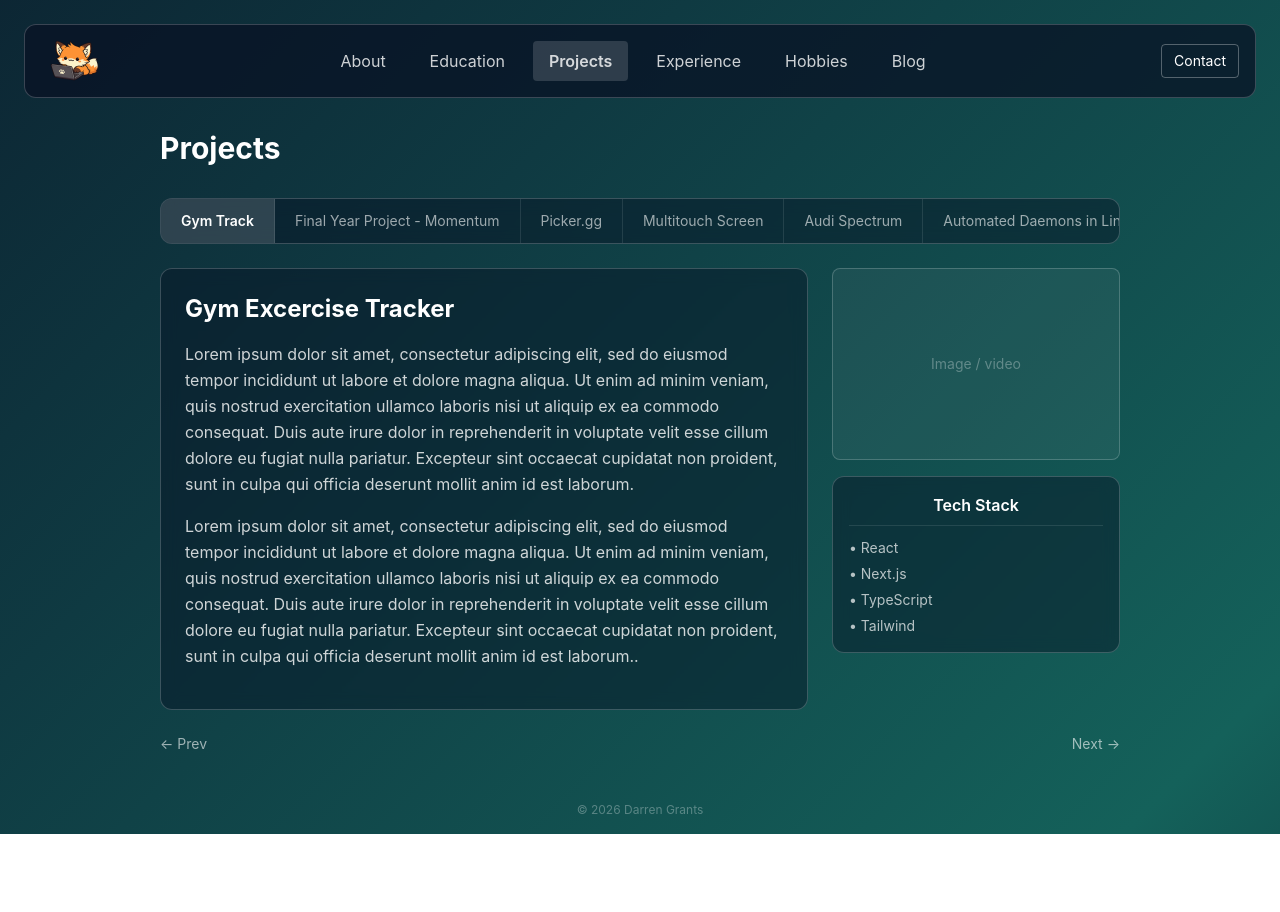
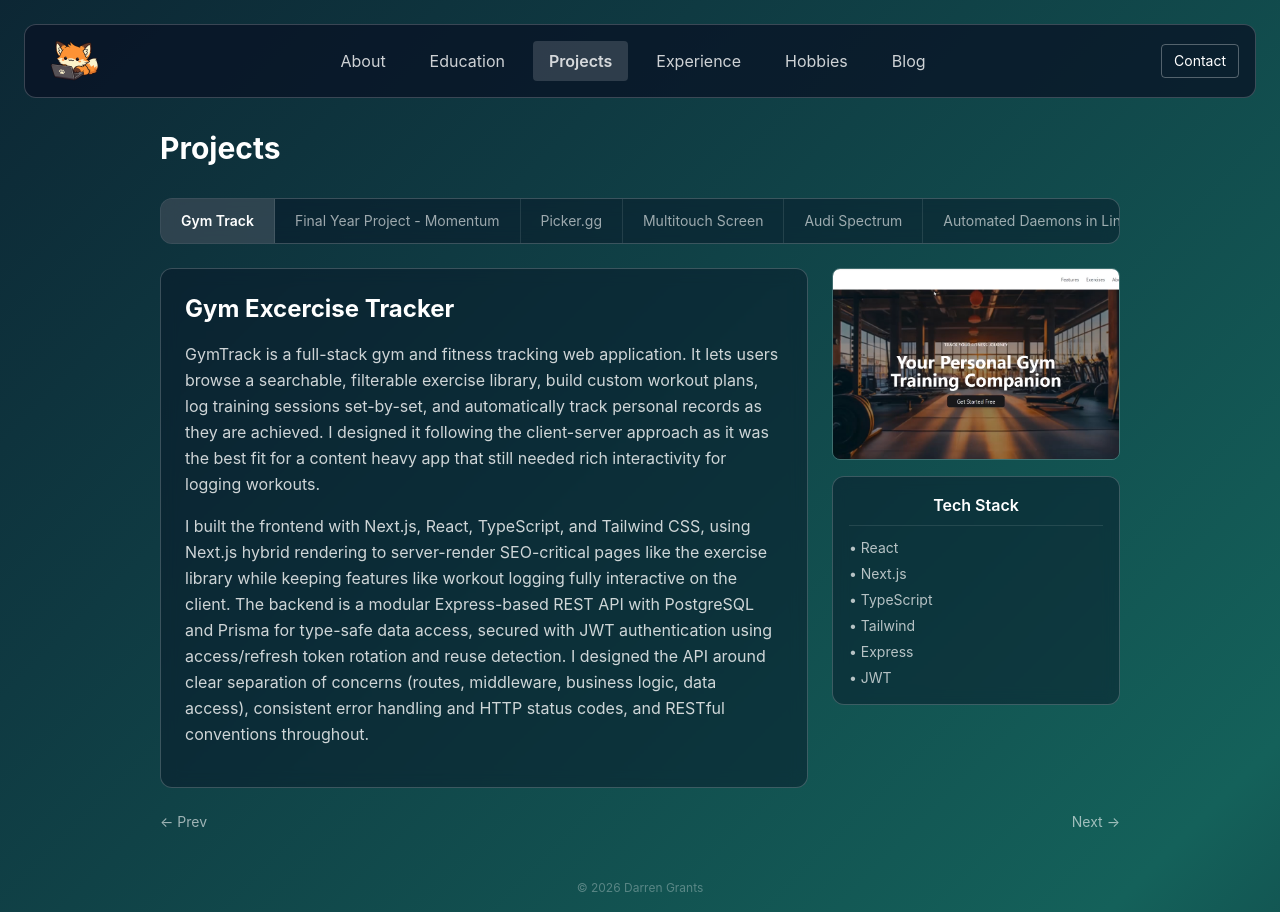
Before and after one commit to darrenomight/Darren_Grants-CV, a Vue app: page /projects in a window 1280 px wide. Before the commit the page ends 834 px from the top, so only its background shows below. Built offline with nearby package versions, Linux system fonts and the light colour scheme.

Commit message:
Text for 4 main projects added, images too.

```diff
--- a/src/components/ProjectTabs.vue
+++ b/src/components/ProjectTabs.vue
@@ -49,7 +49,7 @@ function step(dir: 1 | -1) {
             {{ para }}
           </p>
           <a v-if="activeProject.link" :href="activeProject.link" target="_blank" class="text-sm underline text-white/80 hover:text-white">
-            View project →
+            You can see it live here →
           </a>
         </div>
 
--- a/src/data/projects.ts
+++ b/src/data/projects.ts
@@ -1,3 +1,6 @@
+import gymTrack from '../assets/projects/images/GymTrack.png'
+import gg from '../assets/projects/images/gg.png'
+
 export interface Project {
   id: string
   name: string
@@ -14,11 +17,11 @@ export const projects: Project[] = [
     name: 'Gym Track',
     headline: 'Gym Excercise Tracker',
     paragraphs: [
-      'Lorem ipsum dolor sit amet, consectetur adipiscing elit, sed do eiusmod tempor incididunt ut labore et dolore magna aliqua. Ut enim ad minim veniam, quis nostrud exercitation ullamco laboris nisi ut aliquip ex ea commodo consequat. Duis aute irure dolor in reprehenderit in voluptate velit esse cillum dolore eu fugiat nulla pariatur. Excepteur sint occaecat cupidatat non proident, sunt in culpa qui officia deserunt mollit anim id est laborum.',
-      'Lorem ipsum dolor sit amet, consectetur adipiscing elit, sed do eiusmod tempor incididunt ut labore et dolore magna aliqua. Ut enim ad minim veniam, quis nostrud exercitation ullamco laboris nisi ut aliquip ex ea commodo consequat. Duis aute irure dolor in reprehenderit in voluptate velit esse cillum dolore eu fugiat nulla pariatur. Excepteur sint occaecat cupidatat non proident, sunt in culpa qui officia deserunt mollit anim id est laborum..',
+      'GymTrack is a full-stack gym and fitness tracking web application. It lets users browse a searchable, filterable exercise library, build custom workout plans, log training sessions set-by-set, and automatically track personal records as they are achieved. I designed it following the client-server approach as it was the best fit for a content heavy app that still needed rich interactivity for logging workouts.',
+      'I built the frontend with Next.js, React, TypeScript, and Tailwind CSS, using Next.js hybrid rendering to server-render SEO-critical pages like the exercise library while keeping features like workout logging fully interactive on the client. The backend is a modular Express-based REST API with PostgreSQL and Prisma for type-safe data access, secured with JWT authentication using access/refresh token rotation and reuse detection. I designed the API around clear separation of concerns (routes, middleware, business logic, data access), consistent error handling and HTTP status codes, and RESTful conventions throughout.',
     ],
-    media: { type: 'image', src: '' },
-    techStack: ['React', 'Next.js', 'TypeScript', 'Tailwind'],
+    media: { type: 'image', src: gymTrack },
+    techStack: ['React', 'Next.js', 'TypeScript', 'Tailwind', 'Express', 'JWT'],
     link: '',
   },
 
@@ -27,8 +30,10 @@ export const projects: Project[] = [
     name: 'Final Year Project - Momentum',
     headline: 'Using Gamifaction to Fight Procrasination ',
     paragraphs: [
-      'Lorem ipsum dolor sit amet, consectetur adipiscing elit, sed do eiusmod tempor incididunt ut labore et dolore magna aliqua. Ut enim ad minim veniam, quis nostrud exercitation ullamco laboris nisi ut aliquip ex ea commodo consequat. Duis aute irure dolor in reprehenderit in voluptate velit esse cillum dolore eu fugiat nulla pariatur. Excepteur sint occaecat cupidatat non proident, sunt in culpa qui officia deserunt mollit anim id est laborum.',
-      'Lorem ipsum dolor sit amet, consectetur adipiscing elit, sed do eiusmod tempor incididunt ut labore et dolore magna aliqua. Ut enim ad minim veniam, quis nostrud exercitation ullamco laboris nisi ut aliquip ex ea commodo consequat. Duis aute irure dolor in reprehenderit in voluptate velit esse cillum dolore eu fugiat nulla pariatur. Excepteur sint occaecat cupidatat non proident, sunt in culpa qui officia deserunt mollit anim id est laborum.',
+      'Momentum is a Habit training / task manager I built as my Final Year Project in TU Dublin. The goal was to take common and proven systems like experience points, leaderboards, daily logins and achievements to create a system that rewarded you for doing your tasks and daily habits.',
+      'I had many itterations and ideas but focused on creating the basisc of those small but rewarding systems into an overarching goal. I learned how to design a product for people, making changes as requested and focsuing on accesablity and usablity. ',
+      'Momentum was created with React and JavaScript mainly. MUI and bootstrap where used with Tailwind to create a mix of visauls to stand out. The database was a NO-sql Solution of Firebases and hosting and authentication Throught that with Github for version Control and CI/CD.',
+      'This Project and the thesis is offically in the TUD Library for achieving a 2:1 or higher.'
     ],
     media: { type: 'image', src: '' },
     techStack: ['React', 'Firebase', 'Js', 'Tailwind'],
@@ -40,12 +45,13 @@ export const projects: Project[] = [
     name: 'Picker.gg',
     headline: 'Mood Tailored Game Recommendations',
     paragraphs: [
-      'Lorem ipsum dolor sit amet, consectetur adipiscing elit, sed do eiusmod tempor incididunt ut labore et dolore magna aliqua. Ut enim ad minim veniam, quis nostrud exercitation ullamco laboris nisi ut aliquip ex ea commodo consequat. Duis aute irure dolor in reprehenderit in voluptate velit esse cillum dolore eu fugiat nulla pariatur. Excepteur sint occaecat cupidatat non proident, sunt in culpa qui officia deserunt mollit anim id est laborum.',
-      'Lorem ipsum dolor sit amet, consectetur adipiscing elit, sed do eiusmod tempor incididunt ut labore et dolore magna aliqua. Ut enim ad minim veniam, quis nostrud exercitation ullamco laboris nisi ut aliquip ex ea commodo consequat. Duis aute irure dolor in reprehenderit in voluptate velit esse cillum dolore eu fugiat nulla pariatur. Excepteur sint occaecat cupidatat non proident, sunt in culpa qui officia deserunt mollit anim id est laborum.',
+      'Pickr.gg is a personal web app that solves the "what should I play tonight" problem by recommending a game from your own Steam library based on your current mood. Users connect their Steam library, and the app pulls their owned games via the Steam Web API alongside community tags from the Steam Store API, then scores every game against a mood profile (Epic Adventure, Dark & Gritty, Chill, and more) using weighted tag matching, a playtime penalty so overplayed games dont dominate, a review-score floor, and a variance factor that avoids repeating recent suggestions — similar to how a music app avoids playing the same genre back-to-back. I designed it as a genuine 1-to-1 experience with no hardcoded data, so it works for any users library, not just my own',
+      'I built the frontend with Vue 3 and Vite, backed by Vercel serverless functions, with Supabase caching game tag data so lookups are shared and instant across all users after the first fetch. The trickiest engineering problem was Vercels 10-second function timeout: fetching tags for a full library one game at a time would blow well past that, so I redesigned the flow to return already-cached games instantly on the first call, then fetch the remaining uncached games in small concurrent batches of up to eight.',
+
     ],
-    media: { type: 'image', src: '' },
+    media: { type: 'image', src: gg },
     techStack: ['Vue', 'Js', 'TypeScript', 'Supabase', 'Vercel'],
-    link: '',
+    link: 'https://gamerec-woad.vercel.app/',
   },
 
   {
@@ -66,7 +72,7 @@ export const projects: Project[] = [
     name: 'Audi Spectrum',
     headline: 'Music Visulatization ',
     paragraphs: [
-      'Audio-reactive visualizer in C with Raylib, Also done in java in second year',
+      'Audio-reactive visualizer in C with Raylib, Also done in java in second year. Audio Visual Project was a team project I contributed to as a developer in October 2024, built in Java Processing. It was an abstract animated visualizer that turns audio input into motion, bubbles collide and drift using real physics-based vector movement, while wave animations pulse and shift in response to the sound, creating a reactive, generative visual piece rather than a static animation. ',
       'Lorem ipsum dolor sit amet, consectetur adipiscing elit, sed do eiusmod tempor incididunt ut labore et dolore magna aliqua. Ut enim ad minim veniam, quis nostrud exercitation ullamco laboris nisi ut aliquip ex ea commodo consequat. Duis aute irure dolor in reprehenderit in voluptate velit esse cillum dolore eu fugiat nulla pariatur. Excepteur sint occaecat cupidatat non proident, sunt in culpa qui officia deserunt mollit anim id est laborum.',
     ],
     media: { type: 'image', src: '' },
```
Also changed, not shown: src/assets/projects/images/gg.png (added).
